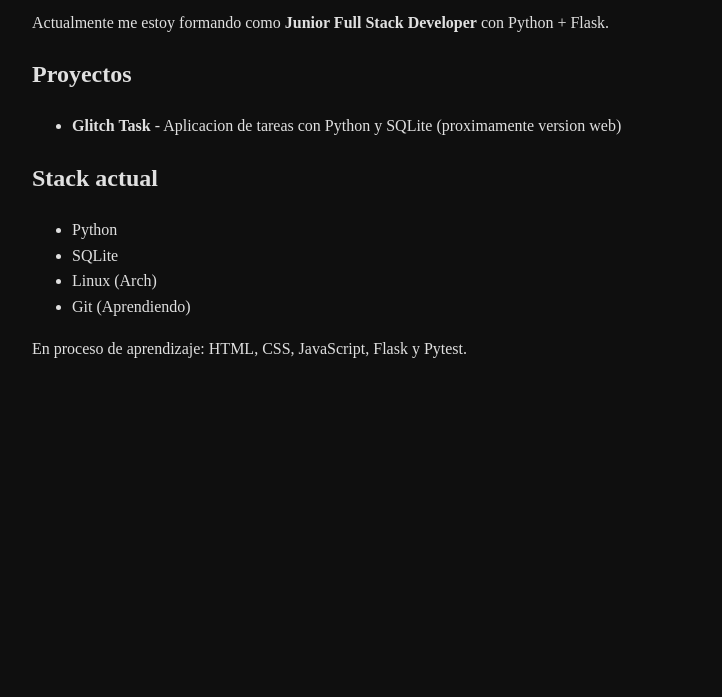
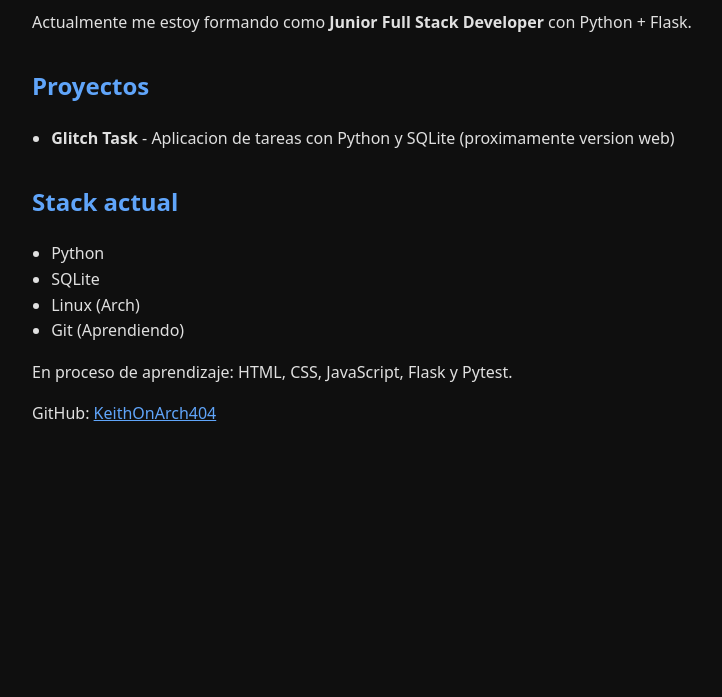
Before and after one commit to KeithOnArch404/portfolio, a plain HTML site: page index.html in a window 1280 px wide. Shown: the part 103-800 px from the top of the page, without its empty margins (258-980 px from the left). Drawn offline with Linux system fonts and the light colour scheme.

Commit message:
Separa CSS y actualiza contenido del portfolio

```diff
--- a/index.html
+++ b/index.html
@@ -4,23 +4,7 @@
     <meta charset="UTF-8">
     <meta name="viewport" connect="width=device-whidth, initial-scale=1.0">
     <title>Mi Portfolio - Junior Developer</title>
-    <style>
-        body {
-            front-family: system-ui, sans-serif;
-            max-width: 700px;
-            margin: 40px auto;
-            padding: 0 20px;
-            line-height: 1.6;
-            background: #0f0f0f;
-            color: #e0e0e0;
-        }
-        h1 {
-            color: #4ade80;
-        }
-        a {
-            color: #60a5fa;
-        }
-    </style>
+    <link rel="stylesheet" href="style.css">
 </head>
 <body>
     <h1>Hola, soy Keith!</h1>
@@ -46,6 +30,10 @@
 
     <p>
         En proceso de aprendizaje: HTML, CSS, JavaScript, Flask y Pytest.
-    </ps>
+    </p>
+
+    <p>
+        GitHub: <a href="https://github.com/KeithOnArch404">KeithOnArch404</a>
+    </p>
 </body>
 </html>
--- /dev/null
+++ b/style.css
@@ -0,0 +1,26 @@
+body {
+    font-family: system-ui, sans-serif;
+    max-width: 700px;
+    margin: 40px auto;
+    padding:0 20px;
+    line-height: 1.6;
+    background: #0f0f0f;
+    color: #e0e0e0;
+}
+
+h1 {
+    color: #4ade80;
+}
+
+h2 {
+    color: #60a5fa;
+    margin-top: 2rem;
+}
+
+a {
+    color: #60a5fa;
+}
+
+ul {
+    padding-left: 1.2rem;
+}
```
